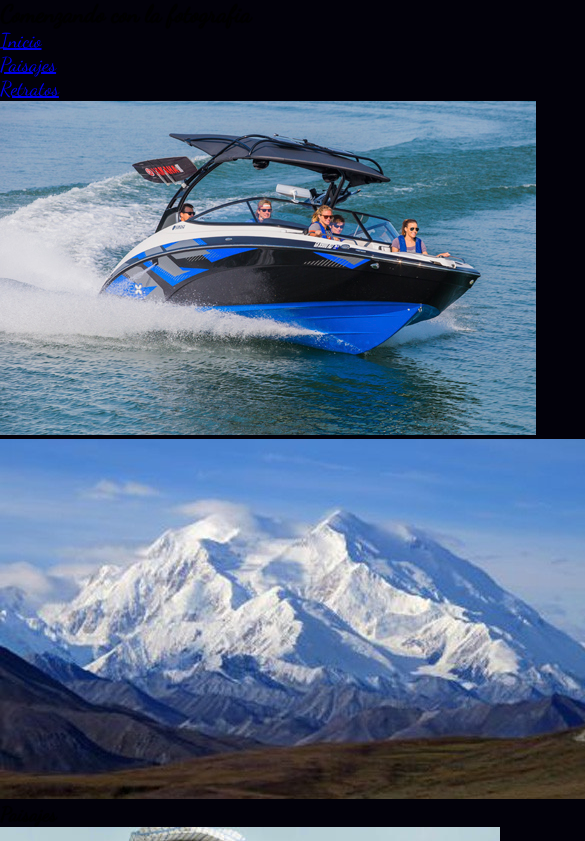
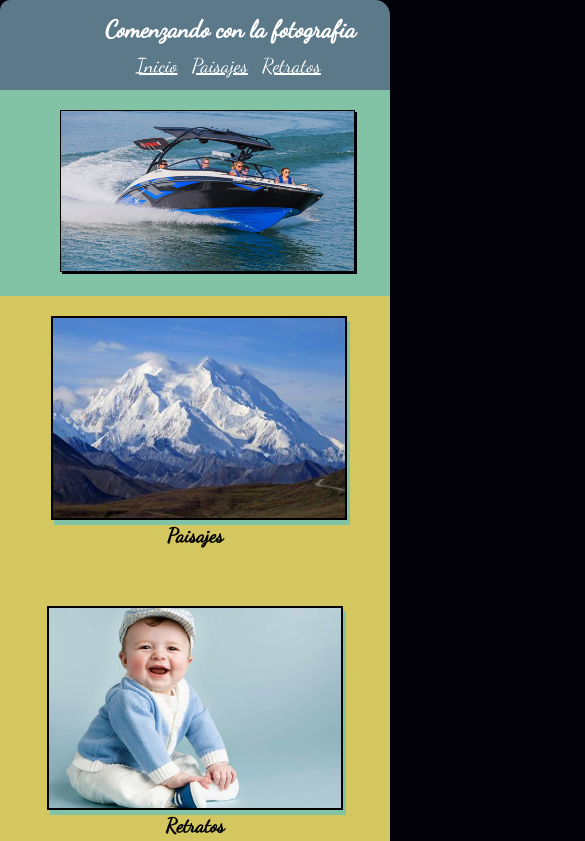
Before and after one commit to stand23/Comenzando-con-la-fotografia, a plain HTML site: page index.html in a window 390 px wide. Shown: the top 841 px of the page, 585 px wide, since content can reach past the window. Drawn offline with Linux system fonts and the light colour scheme.

Commit message:
Adaptacion para moviles añadida

```diff
--- a/css/main.css
+++ b/css/main.css
@@ -168,3 +168,137 @@ nav, nav ul, nav ul li, div, nav ul li a, h3, p, footer section {
 #cabecera nav ul li a, p, h3 {
     font-size: 20px;
 }
+
+/*Diseño adaptativo a moviles*/
+
+@media screen and (max-width: 900px) {
+    #contenedor {
+        width: 100%;
+        height: 100%;
+    }
+    #cabecera, section #imagencentral, footer {
+        width: 100%;
+    }
+    #cabecera {
+        border-radius: 10px 15px 0 0;
+        background-color: #5b7989;
+        height: 90px;
+        position: static;
+    }
+    /*Menu*/
+    h2 {
+        padding: 15px;
+        margin-left: 90px;
+        color: white;
+        background-color: transparent;
+    }
+    nav {
+        margin: 30px 0 0 8.5em;
+    }
+    nav ul {
+        margin: -35px 30px 0 0;
+    }
+    nav ul li {
+        display: inline;
+    }
+    nav ul li a {
+        color: white;
+    }
+    nav ul li #medio {
+        margin: 0 10px 0;
+    }
+    /*Body*/
+    /*Imagen central*/
+    section #imagencentral {
+        background-color: #82c3a6;
+    }
+    section #imagencentral img {
+        margin: 20px 0 20px 60px;
+        width: 75%;
+        height: 160px;
+        border: 1px solid;
+        box-shadow: 2px 2px #02010a;
+    }
+    /*Imagenes secundarias*/
+    .secundarios {
+        background-color: #d5c75f;
+        text-align: center;
+        height: 310px;
+        width: 100%;
+    }
+    section #imagensecundaria1 {
+        width: 100%;
+    }
+    section #imagensecundaria2 {
+        width: 100%;
+    }
+    section #imagensecundaria1 img {
+        width: 75%;
+        height: 200px;
+        margin: 20px 0 0 8px;
+        border: 2px solid;
+        box-shadow: 3px 5px #82c3a6;
+    }
+    section #imagensecundaria2 img {
+        width: 75%;
+        height: 200px;
+        margin: auto;
+        border: 2px solid;
+        box-shadow: 3px 5px #82c3a6;
+    }
+    /*Transiciones de las imagenes secundarias*/
+    section #imagensecundaria1 img {
+        transition: 1s transform;
+    }
+    section #imagensecundaria1 img:hover {
+        transition: 1s transform;
+        transform: rotate(10deg);
+    }
+    section #imagensecundaria2 img {
+        transition: 1s transform;
+    }
+    section #imagensecundaria2 img:hover {
+        transition: 1s transform;
+        transform: translate(20px, -5px);
+    }
+    /*Footer*/
+    footer {
+        background-color: #C6d5c5;
+        font-style: italic;
+        height: 500px;
+    }
+    footer div {
+        clear: both;
+        text-align: center;
+    }
+    /*-------------------------------------------*/
+    /*Paisajes.html, Retratos.html*/
+    #caja {
+        background-color: #d5c75f;
+    }
+    #caja div img {
+        height: 170px;
+        width: 260px;
+    }
+    /*Orden*/
+    #paisaje2, #paisaje3, #paisaje4, #paisaje5 {
+        margin: 20px 0 0 100px;
+    }
+    #paisaje1 img {
+        margin: 20px 0 0 100px;
+    }
+    #paisaje6 img {
+        margin: 20px 0 15px 100px;
+    }
+    /*Efectos*/
+    #paisaje1 img {
+        filter: blur(10px);
+    }
+    #paisaje2 img, #paisaje4 img, #paisaje5 img {
+        filter: grayscale(100%);
+    }
+    #paisaje3 img {
+        filter: sepia(75%);
+    }
+    /*---------------------------------------------*/
+}
```
